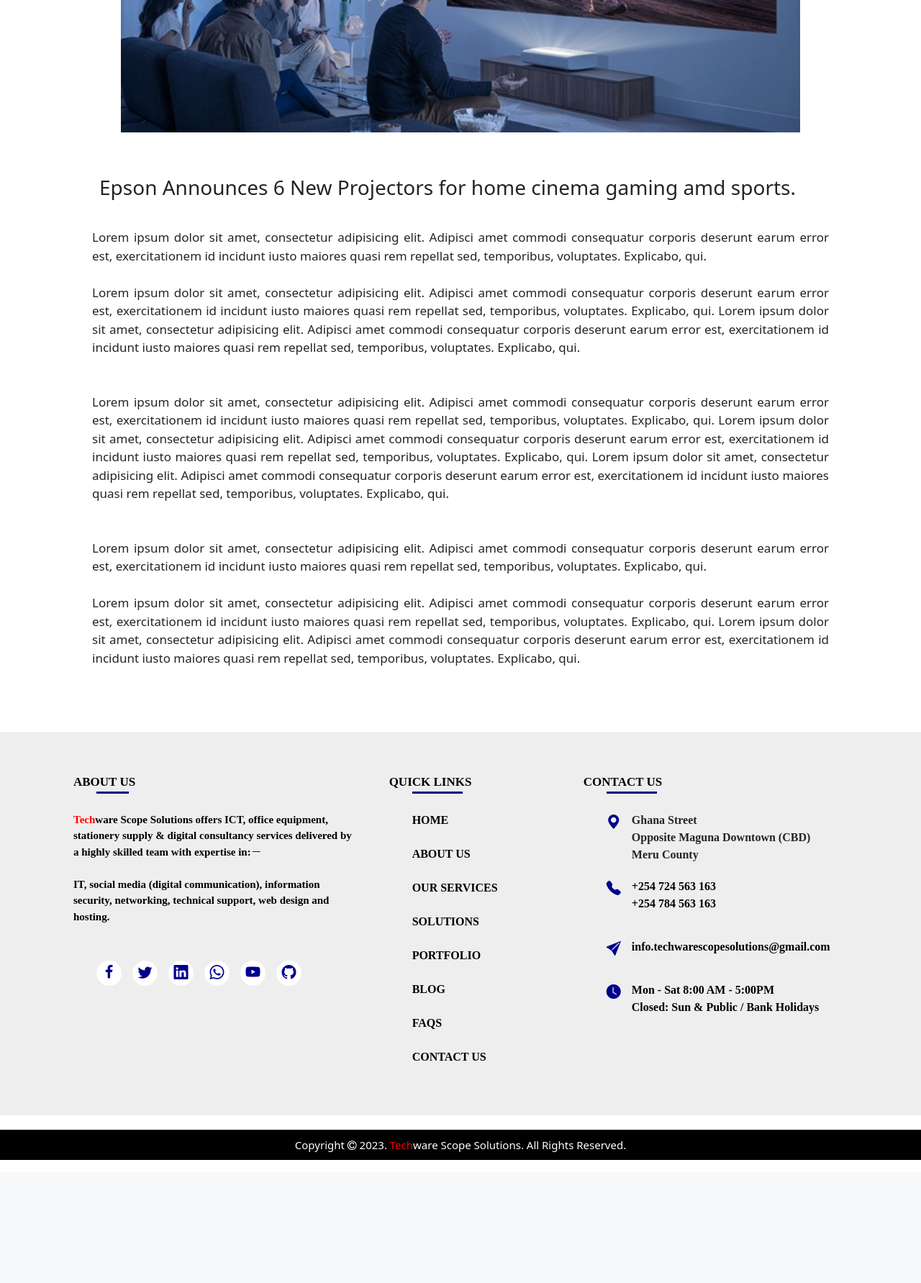
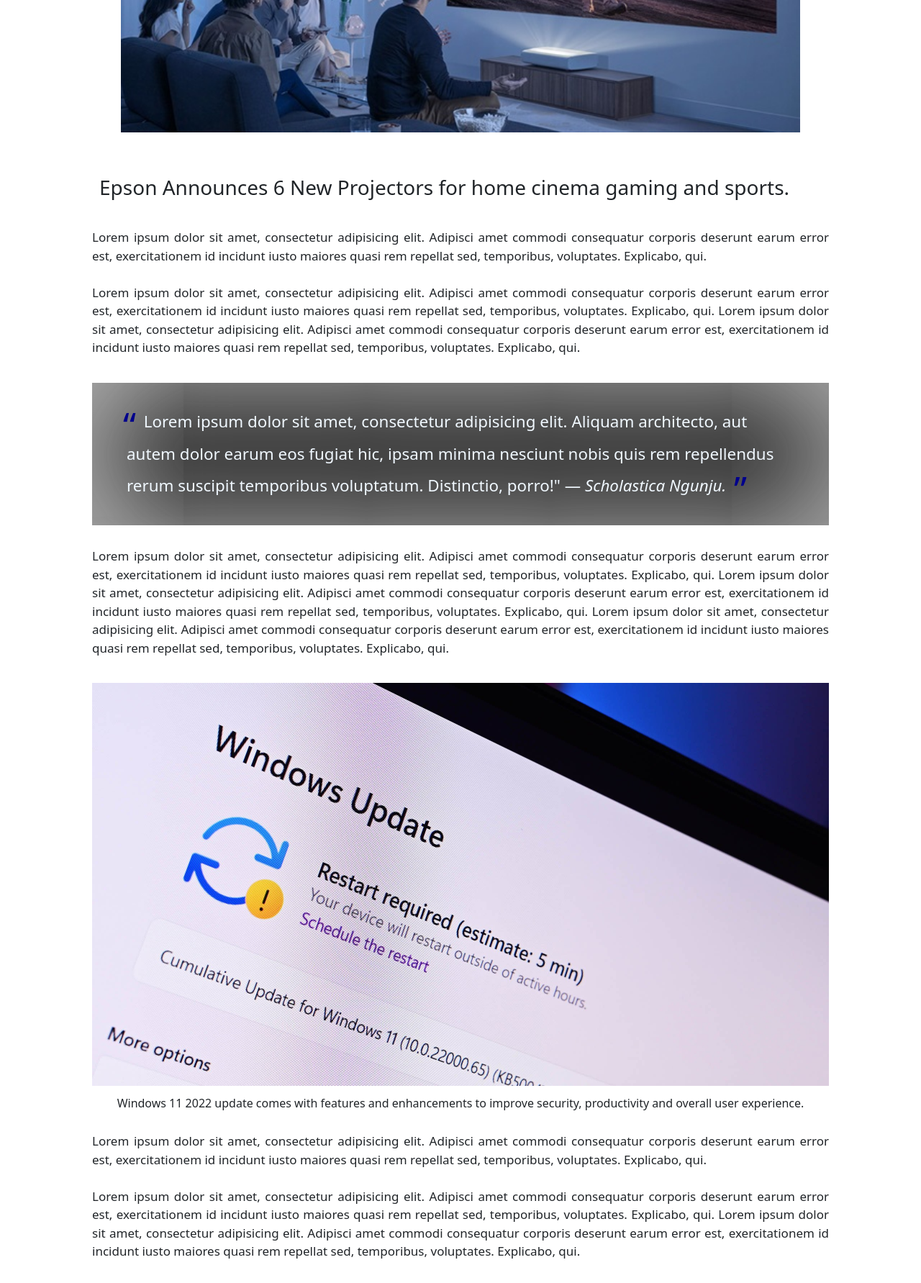
Before and after one commit to Charles-Muia/Techware_Scope_Solutions, a PHP site: page /epson_projectors.php in a window 1280 px wide. Shown: the part 553-2336 px from the top of the page at 72% size. Before the commit the page ends 2165 px from the top, so only its background shows below. Run offline with PHP 8.4, Linux system fonts and the light colour scheme; some libraries are stand-ins or nearby versions.

Commit message:
Techware Scope Solutions

```diff
--- a/epson_projectors.php
+++ b/epson_projectors.php
@@ -136,7 +136,7 @@
     <div class="blogs">
         <div class="post">
             <img src="Photos/4k-projector.jpg" alt="">
-            <h3> Epson Announces 6 New Projectors for home cinema gaming amd sports. </h3>
+            <h3> Epson Announces 6 New Projectors for home cinema gaming and sports. </h3>
             <p>
                 Lorem ipsum dolor sit amet, consectetur adipisicing elit.
                 Adipisci amet commodi consequatur corporis deserunt earum error est,
@@ -153,6 +153,12 @@
                 temporibus, voluptates. Explicabo, qui.
             </p>
 
+                    <blockquote>
+                        Lorem ipsum dolor sit amet, consectetur adipisicing elit. Aliquam architecto, aut autem dolor earum eos fugiat hic,
+                        ipsam minima nesciunt nobis quis rem
+                        repellendus rerum suscipit temporibus voluptatum. Distinctio, porro!" — <i>Scholastica Ngunju.</i>
+                    </blockquote>
+
             <p>
                 Lorem ipsum dolor sit amet, consectetur adipisicing elit.
                 Adipisci amet commodi consequatur corporis deserunt earum error est,
@@ -166,6 +172,10 @@
                 exercitationem id incidunt iusto maiores quasi rem repellat sed,
                 temporibus, voluptates. Explicabo, qui.
             </p>
+
+                    <div class="content-img-container"></div>
+
+                    <h5 id="description">Windows 11 2022 update comes with features and enhancements to improve security, productivity and overall user experience.</h5>
 
             <p>
                 Lorem ipsum dolor sit amet, consectetur adipisicing elit.
--- a/style.css
+++ b/style.css
@@ -1302,6 +1302,35 @@
             margin: 10px 0;
         }
 
+        blockquote {
+            font-size: 1.4rem;
+            padding: 2rem 3rem;
+            line-height: 2;
+            font-weight: 400;
+            box-shadow: inset 0.6rem 0 10rem #d3d3d3;
+            background-color: #222222;
+            color: #f0f8ff;
+        }
+
+        .content-img-container {
+            width: 100%;
+            height: 35rem;
+            background-image: url("Photos/Windows-11-Update.jpg");
+            background-repeat: no-repeat;
+            background-size: cover;
+            background-position: center;
+            /*transition: all 1s ease;*/
+        }
+
+        #description {
+            margin-right: auto;
+            margin-left: auto;
+            width: fit-content;
+            padding-top: 15px;
+            font-size: 16px;
+            text-align: center;
+        }
+
 
         @media (max-width: 1000px) {
             .post img {
@@ -1309,6 +1338,8 @@
                 padding: 0;
             }
         }
+
+
 
 
 
```
Also changed, not shown: apple_event.php (+12 -0 lines), windows11_update.php (+10 -0 lines), Photos/Windows-11-Update.jpg (added).
